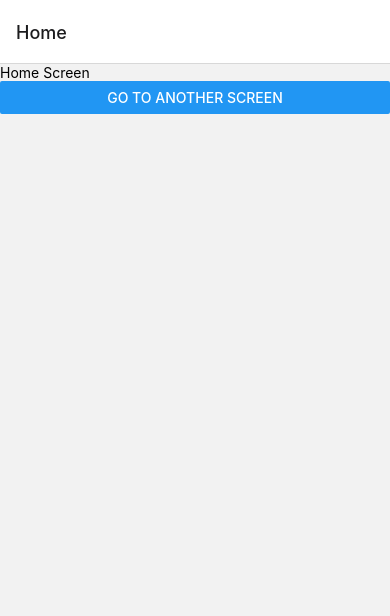
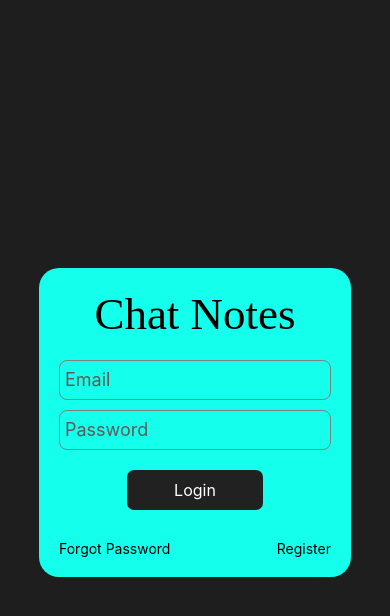
Before and after one commit to prasetyonoputra/ChatNotes, a React Native app: screen / in a window 390 px wide. Shown: the top 616 px of the page. Built offline with nearby package versions, Linux system fonts and the light colour scheme.

Commit message:
Login Page

```diff
--- a/App.js
+++ b/App.js
@@ -1,18 +1,8 @@
-import React from 'react';
-import {NavigationContainer} from '@react-navigation/native';
-import {createStackNavigator} from '@react-navigation/stack';
-import HomePage from './pages/home-page/HomePage';
+import * as React from 'react';
+import LoginPage from './pages/login-page/LoginPage';
 
-const Stack = createStackNavigator();
-
-function App() {
-  return (
-    <NavigationContainer>
-      <Stack.Navigator initialRouteName="Home">
-        <Stack.Screen name="Home" component={HomePage} />
-      </Stack.Navigator>
-    </NavigationContainer>
-  );
-}
+const App = () => {
+  return <LoginPage />;
+};
 
 export default App;
--- a/index.js
+++ b/index.js
@@ -4,6 +4,6 @@
 
 import {AppRegistry} from 'react-native';
 import {name as appName} from './app.json';
-import LoginPage from './pages/login-page/LoginPage';
+import App from './App';
 
-AppRegistry.registerComponent(appName, () => LoginPage);
+AppRegistry.registerComponent(appName, () => App);
--- a/pages/home-page/HomePage.jsx
+++ b/pages/home-page/HomePage.jsx
@@ -7,7 +7,7 @@ function HomePage({ navigation }) {
             <Text>Home Screen</Text>
             <Button
                 title="Go to Another Screen"
-                onPress={() => navigation.navigate('Another')}
+                onPress={() => navigation.navigate('Login')}
             />
         </View>
     );
--- a/pages/login-page/LoginPage.jsx
+++ b/pages/login-page/LoginPage.jsx
@@ -1,57 +1,95 @@
 import React, { useState } from "react";
-import { Button, Text, TextInput, View } from "react-native";
+import { StyleSheet, Text, TextInput, TouchableOpacity, View } from "react-native";
 
-function LoginPage() {
+function LoginPage({ navigation }) {
     const [email, setEmail] = useState('');
     const [password, setPassword] = useState('');
 
-    const handleInputChange = (text) => {
-        setTextInputValue(text);
-    };
-
-
     return (
-        <View style={{ flex: 1, alignItems: 'center', justifyContent: 'center', backgroundColor: "#1E1E1E" }}>
-            <View style={{ padding: 20, width: '80%', backgroundColor: "#14FFEC", borderRadius:20 }}>
-                <Text style={{ textAlign: "center", fontSize: 45, fontFamily:"Anek Bangla" }}>CHAT NOTES</Text>
+        <View style={styles.container}>
+            <View style={styles.formContainer}>
+                <Text style={styles.logoText}>Chat Notes</Text>
                 <TextInput
                     keyboardType="email-address"
                     placeholder="Email"
                     onChangeText={(e) => setEmail(e)}
-                    style={{
-                        height: 40,
-                        borderColor: 'gray',
-                        borderWidth: 1,
-                        marginBottom: 10,
-                        padding: 5,
-                        borderRadius: 8,
-                        fontSize: 18
-                    }}
+                    placeholderTextColor="#665656"
+                    style={styles.input}
                 />
                 <TextInput
                     secureTextEntry={true}
                     placeholder="Password"
                     onChangeText={(e) => setPassword(e)}
-                    style={{
-                        height: 40,
-                        borderColor: 'gray',
-                        borderWidth: 1,
-                        marginBottom: 10,
-                        padding: 5,
-                        borderRadius: 8,
-                        fontSize: 18
-                    }}
+                    placeholderTextColor="#665656"
+                    style={styles.input}
                 />
-                <Button
-                    title="Login"
-                    style={{
-                        borderRadius: 7,
-                        backgroundColor: "#212121"
-                    }}
-                />
+                <TouchableOpacity
+                    style={styles.loginButton}
+                >
+                    <Text style={styles.buttonText}>Login</Text>
+                </TouchableOpacity>
+
+                <View style={styles.bottomLinksContainer}>
+                    <Text style={styles.linkText} onPress={() => navigation.navigate('Home', {name: 'Jane'})}>Forgot Password</Text>
+                    <Text style={styles.linkText}>Register</Text>
+                </View>
             </View>
         </View>
     );
 }
 
+const styles = StyleSheet.create({
+    container: {
+        flex: 1,
+        alignItems: 'center',
+        justifyContent: 'center',
+        backgroundColor: "#1E1E1E",
+    },
+    formContainer: {
+        padding: 20,
+        width: '80%',
+        backgroundColor: "#14FFEC",
+        borderRadius: 20,
+    },
+    logoText: {
+        textAlign: "center",
+        fontSize: 45,
+        fontFamily: "Anek Bangla",
+        color: "black",
+        marginBottom: 20,
+    },
+    input: {
+        height: 40,
+        borderColor: 'gray',
+        borderWidth: 1,
+        marginBottom: 10,
+        padding: 5,
+        borderRadius: 8,
+        fontSize: 18,
+        color: "black",
+    },
+    loginButton: {
+        borderRadius: 7,
+        backgroundColor: "#212121",
+        padding: 10,
+        alignItems: 'center',
+        justifyContent: 'center',
+        width: "50%",
+        alignSelf: "center",
+        marginTop: 10,
+    },
+    buttonText: {
+        fontSize: 16,
+        color: 'white',
+    },
+    bottomLinksContainer: {
+        flexDirection: "row",
+        justifyContent: "space-between",
+        marginTop: 30,
+    },
+    linkText: {
+        color: "black",
+    },
+});
+
 export default LoginPage;
```
